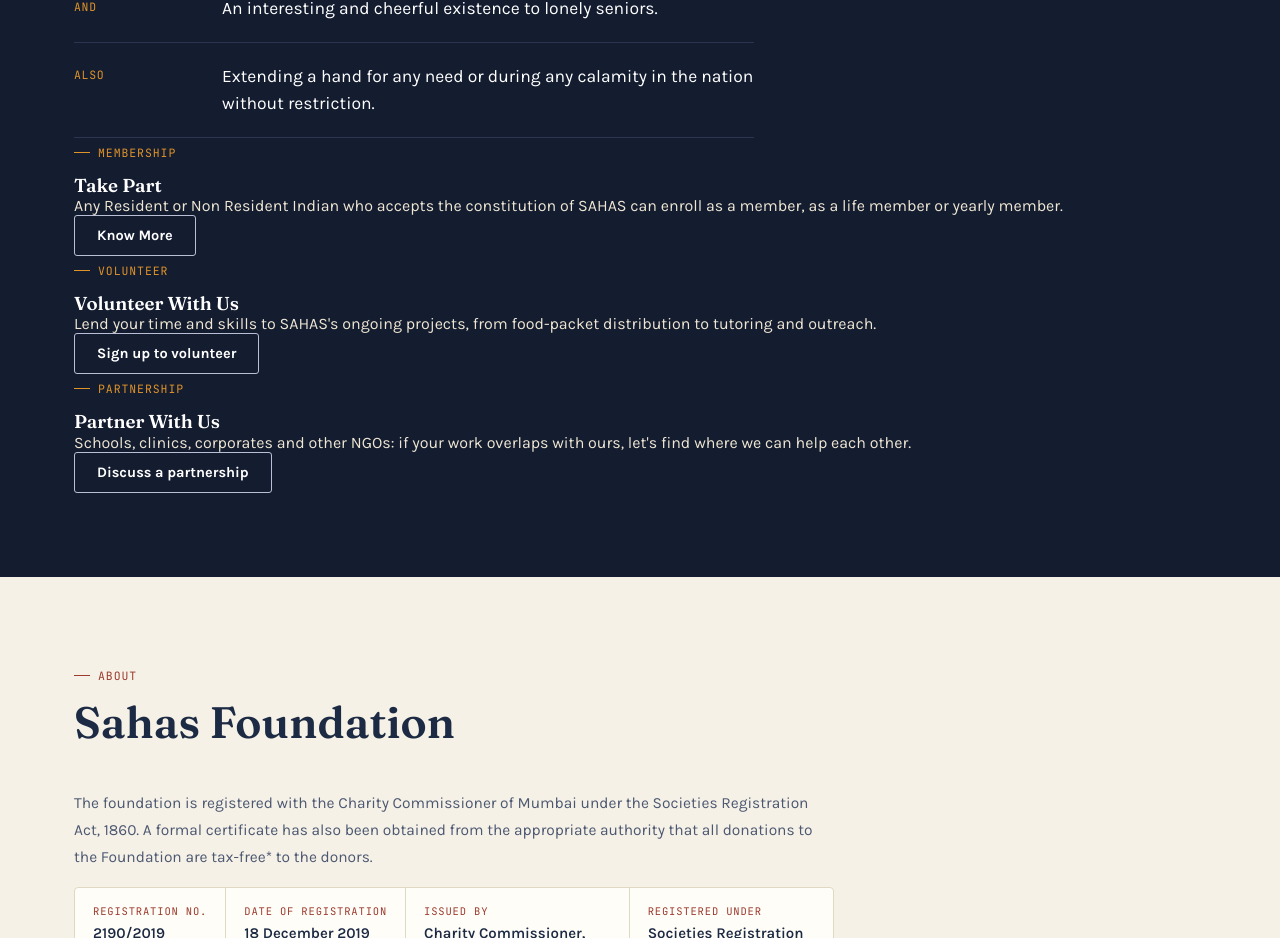
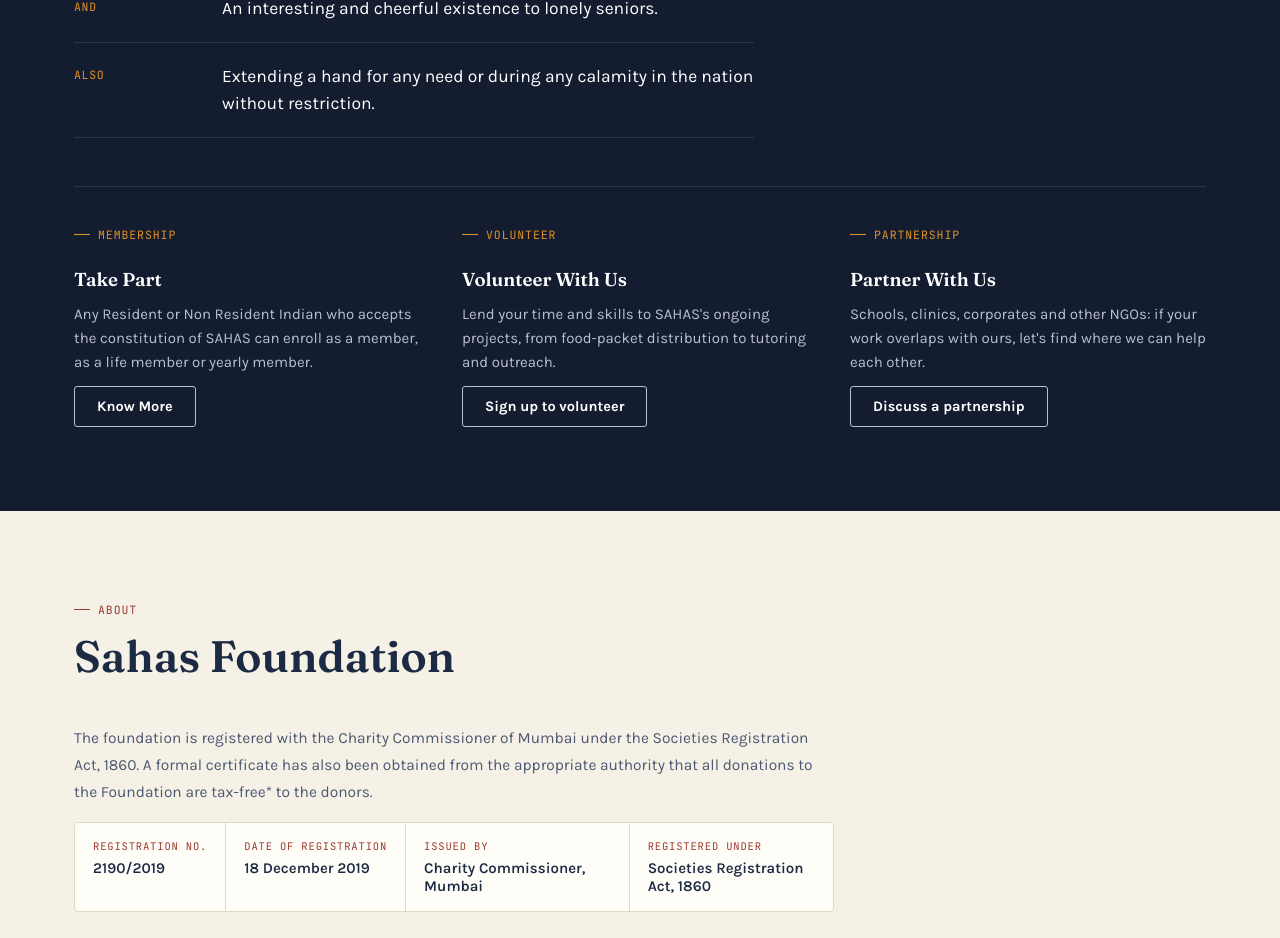
Before and after one commit to Aaronsantu/sahas-foundation-react, a React (Vite) app: page / in a window 1280 px wide. Shown: the part 1855-2793 px from the top of the page. Built offline with nearby package versions, Linux system fonts and the light colour scheme; no server answers.

Commit message:
Update styles.css

```diff
--- a/src/styles.css
+++ b/src/styles.css
@@ -500,3 +500,33 @@
   font-size: 13px;
   color: var(--ink-soft);
 }
+/* ---------- take part grid fix ---------- */
+.take-part-grid {
+  margin-top: 48px;
+  padding-top: 40px;
+  border-top: 1px solid var(--navy-line);
+  display: grid;
+  grid-template-columns: repeat(3, 1fr);
+  gap: 32px;
+  align-items: start;
+}
+
+.take-card {
+  display: flex;
+  flex-direction: column;
+  gap: 12px;
+  align-items: flex-start;
+}
+
+.take-card p {
+  color: var(--cream-on-navy-soft);
+  font-size: 15px;
+  line-height: 1.6;
+}
+
+@media (max-width: 860px) {
+  .take-part-grid {
+    grid-template-columns: 1fr;
+    gap: 28px;
+  }
+}
```
